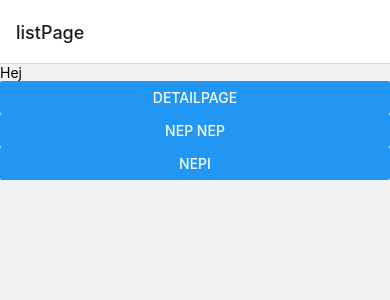
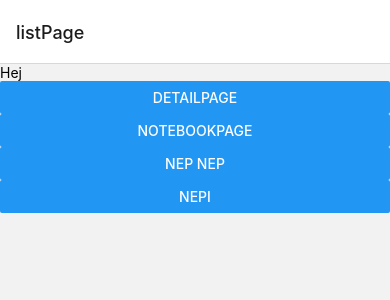
Before and after one commit to jonx1183/image-picker, a React Native app: screen / in a window 390 px wide. Shown: the top 300 px of the page. Built offline with nearby package versions, Linux system fonts and the light colour scheme.

Commit message:
Can't add page

```diff
--- a/App.js
+++ b/App.js
@@ -82,6 +82,13 @@ export default function App() {
         component={detailPage}
 
         />
+        <stack.Screen
+        name ='noteBookPage'
+        component={noteBookPage}
+
+        />
+
+
 
       </stack.Navigator>
     </NavigationContainer>
@@ -122,13 +129,14 @@ const listPage = ({navigation, route}) =>{
   const myList = [{key:1, name:"Nep Nep"}, {key:2, name:"Nepi"}]
 
   function handleButton(item){
-    navigation.navigate('detailPage', {message:item})
+    navigation.navigate('detailPage','noteBookPage', {message:item})
 
   }
   return(
     <View>
       <Text>Hej</Text>
       <Button title='detailPage' onPress={handleButton}></Button>
+      <Button title='noteBookPage' onPress={handleButton}></Button>
       <FlatList
         data={myList}
         renderItem={(note) => <Button title={note.item.name} onPress={()=>handleButton(note.item)}/>}
@@ -146,6 +154,14 @@ const detailPage = ({navigation, route}) =>{
   )
 }
 
+const noteBookPage = ({navigation, route}) =>{
+  return(
+    <View>
+      <Text>Notebook...</Text>
+    </View>
+  )
+}
+
 const styles = StyleSheet.create({
   container: {
     flex: 1,
```
